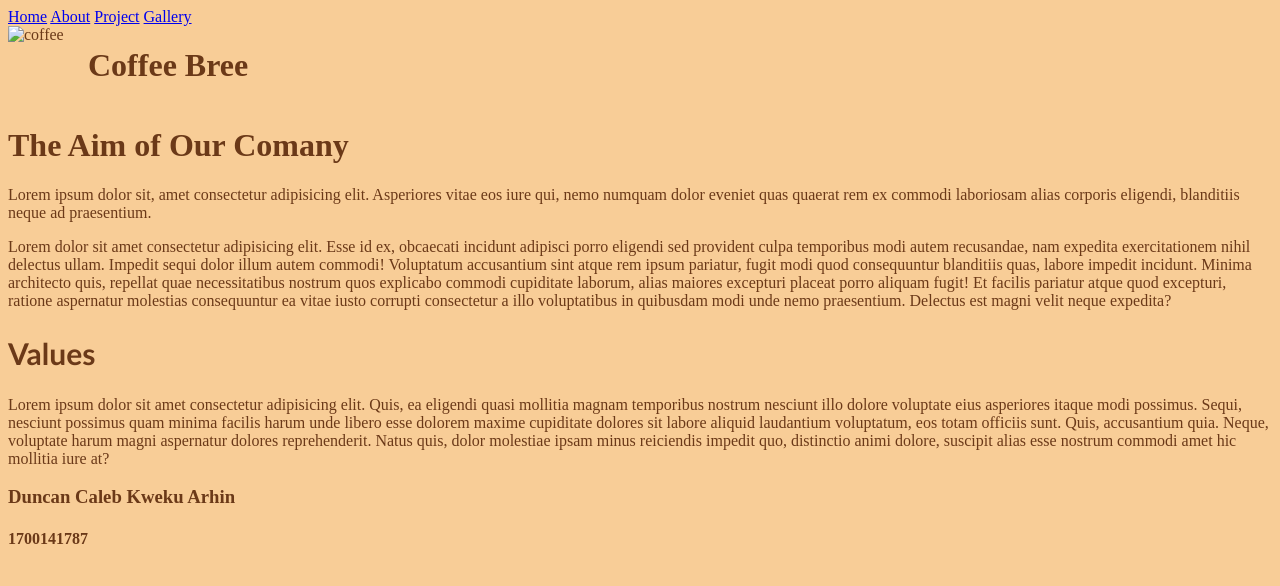
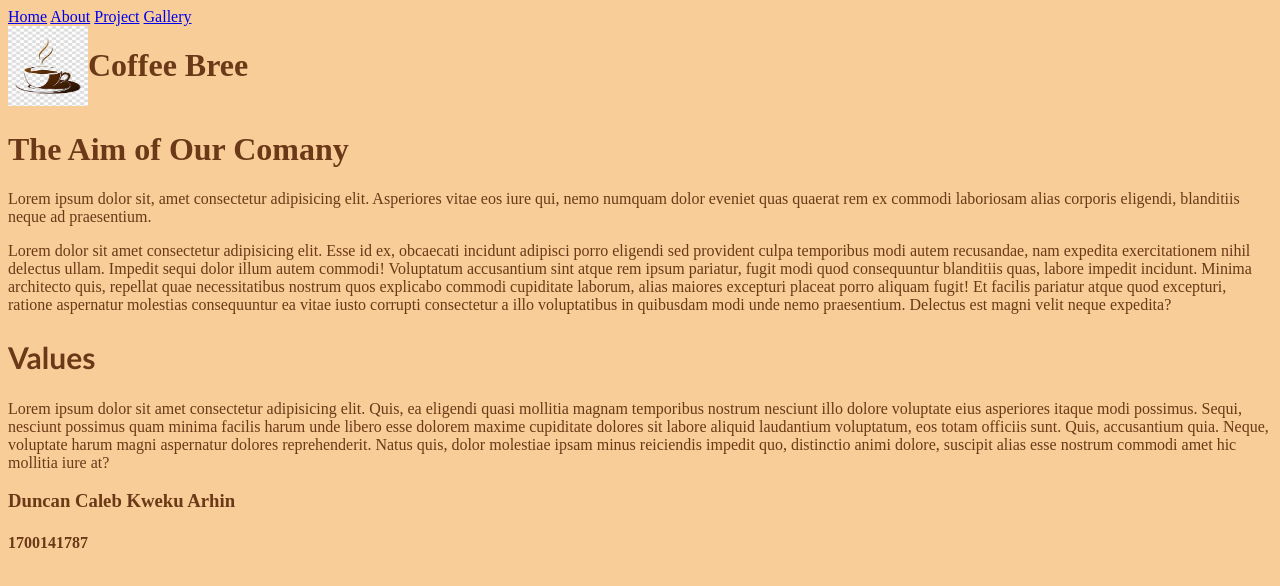
Before and after one commit to Kweku-Arhin/Class-project, a plain HTML site: page Try project in class/about.html in a window 1280 px wide. Drawn offline with Linux system fonts and the light colour scheme; the site is published under a folder, as on GitHub Pages, so addresses that start at the root find nothing.

Commit message:
logo corrections

```diff
--- a/Try project in class/about.html
+++ b/Try project in class/about.html
@@ -14,7 +14,7 @@
     <a href="about.html">About</a>
     <a href="project.html">Project</a>
     <a href="gallery.html">Gallery</a></div>
-    <div id="navbar"> <img src="/logo.jpg" alt="coffee" id="logo">
+    <div id="navbar"> <img src="./logo.jpg" alt="coffee" id="logo">
 
         <h1>Coffee Bree</h1>
         </div>
```
Also changed, not shown: Try project in class/gallery.html (+1 -1 lines), Try project in class/index.html (+1 -1 lines), Try project in class/project.html (+1 -1 lines).
